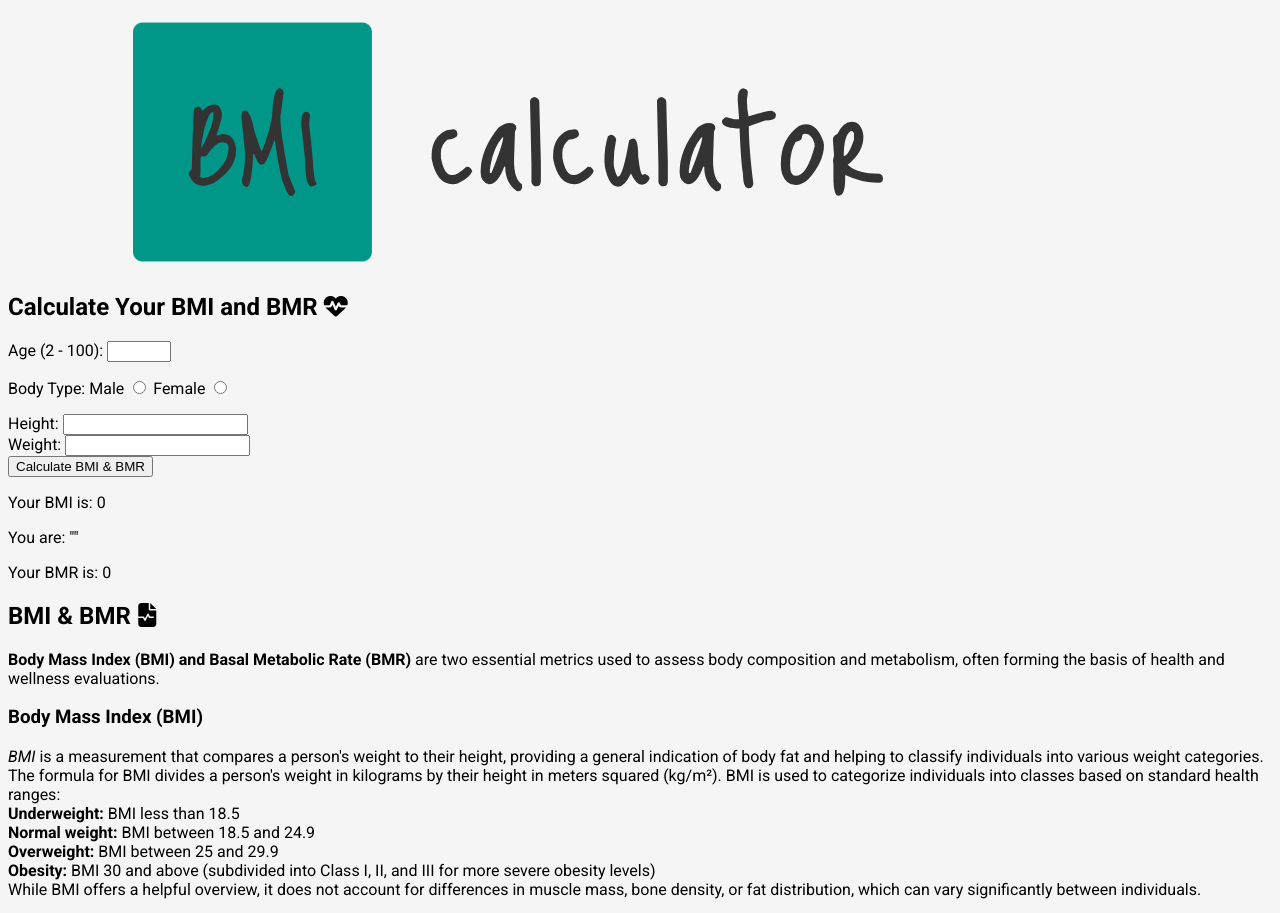
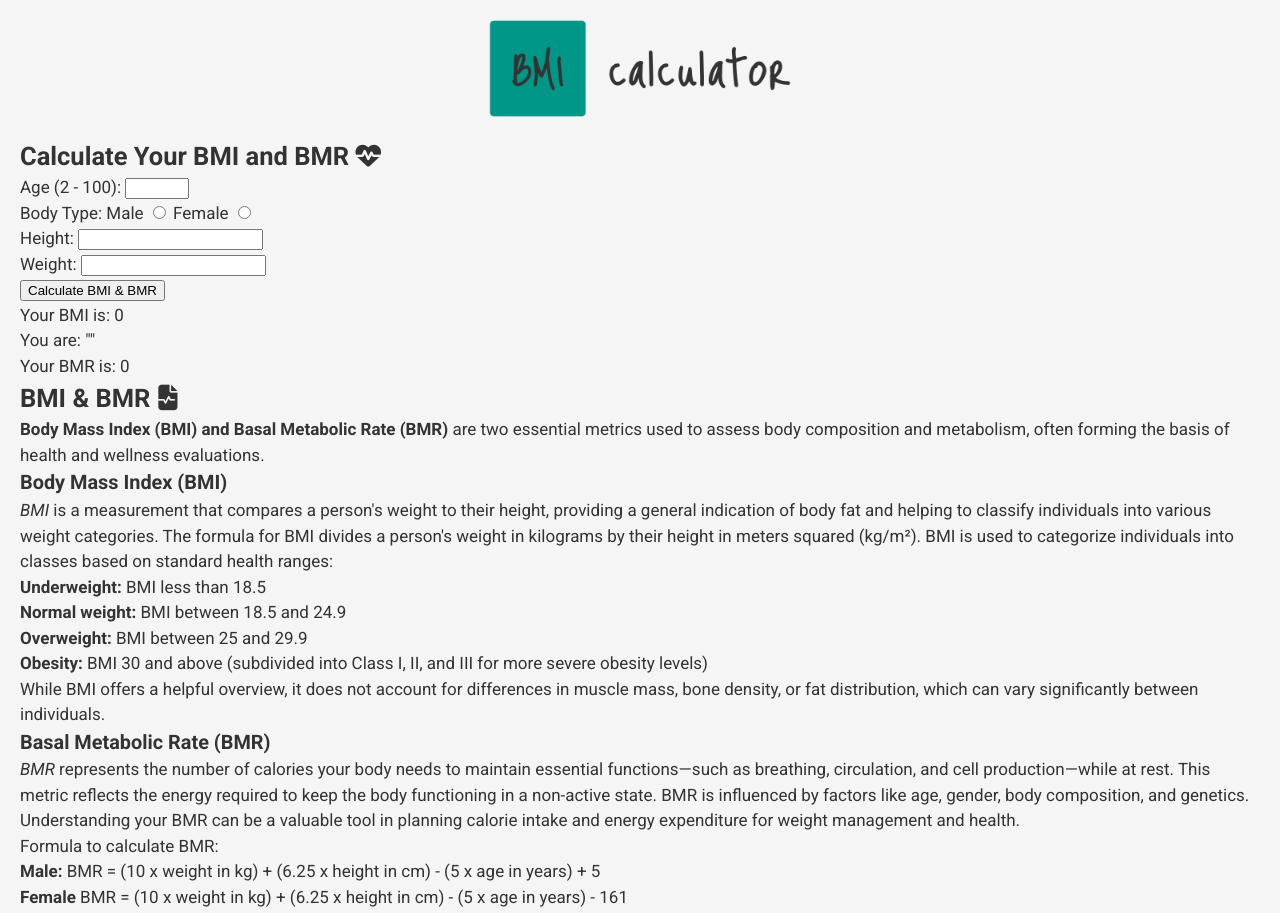
Before and after one commit to taz1003/PP2-BMI-Calculator, a plain HTML site: page index.html in a window 1280 px wide. Shown: the top 913 px of the page. Drawn offline with Linux system fonts and the light colour scheme.

Commit message:
Style body and logo

```diff
--- a/assets/css/style.css
+++ b/assets/css/style.css
@@ -1,4 +1,23 @@
+/* Resetting defaults */
+body, h1, h2, h3, p, label {
+    font-family: 'Roboto', sans-serif;
+    margin: 0;
+    padding: 0;
+    box-sizing: border-box;
+}
+
 body {
     background-color: #F5F5F5;
-    font-family: 'Roboto', sans-serif;
+    color: #333333;
+    font-size: 17px;
+    line-height: 1.5;
+    padding: 20px;
 }
+
+/* Logo */
+#logo {
+    width: 400px;
+    max-width: 100%;
+    display: block;
+    margin: 0 auto 20px;
+}
```
